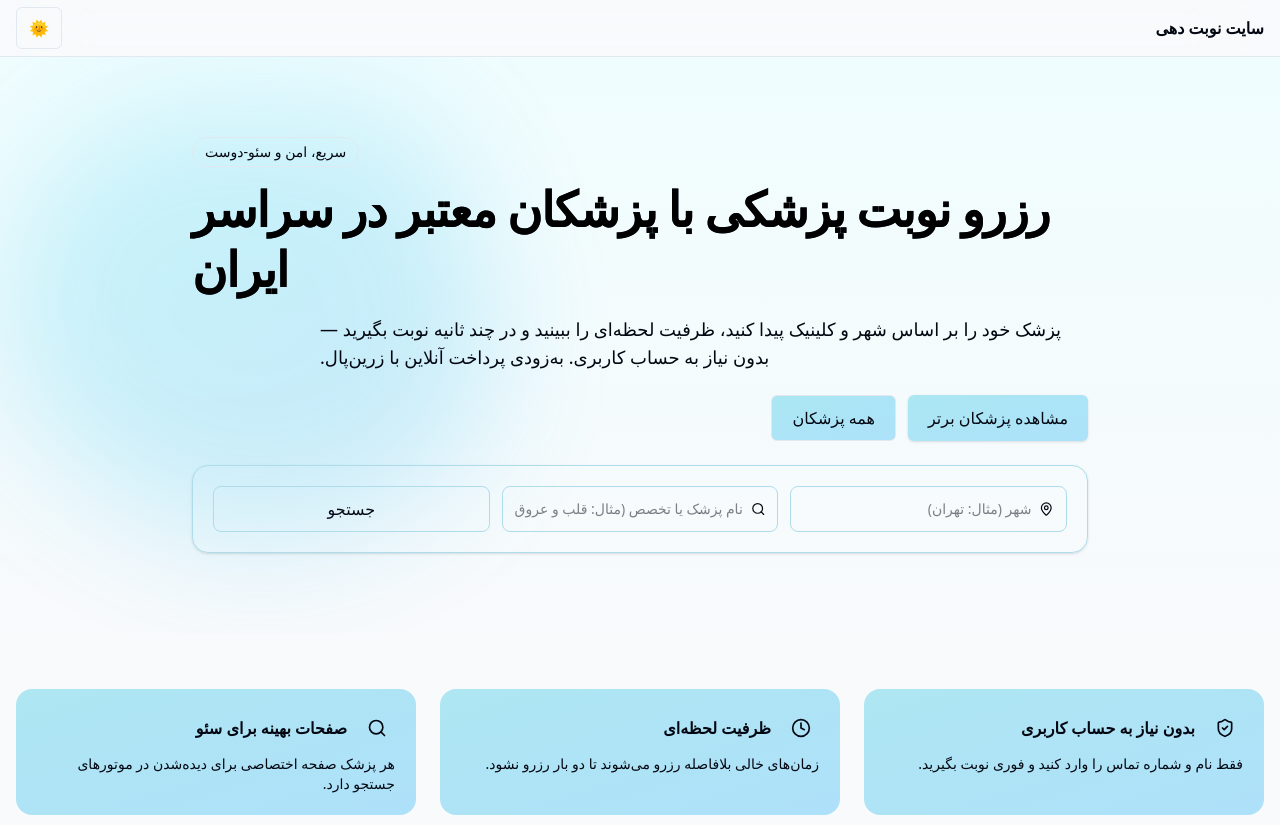
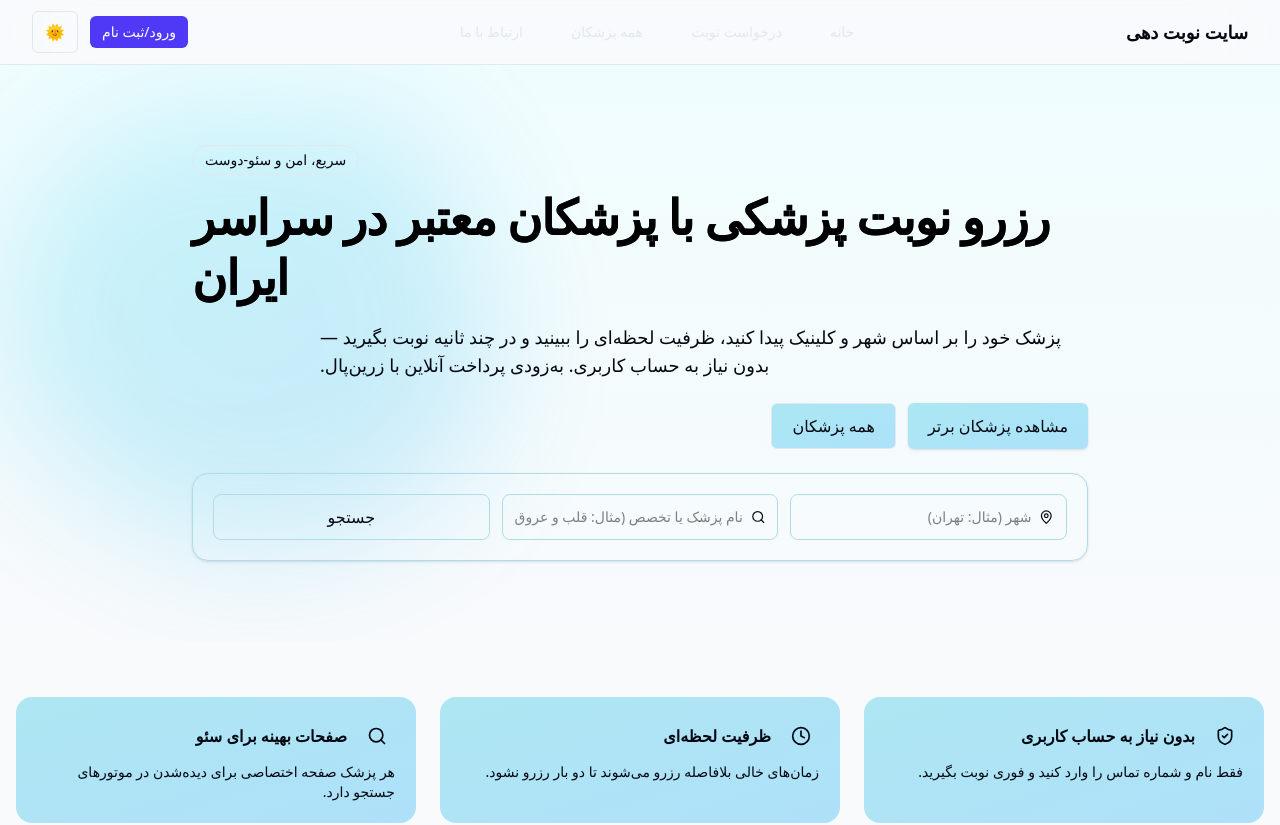
Before and after one commit to PooyaPayvar21/eyni, a Next.js app: page / in a window 1280 px wide. Shown: the top 825 px of the page. Built offline with nearby package versions, Linux system fonts and the light colour scheme; no server answers; the database is empty.

Commit message:
Editing Frontend (pooya)

```diff
--- a/src/app/layout.tsx
+++ b/src/app/layout.tsx
@@ -36,12 +36,33 @@ export default function RootLayout({
           enableSystem
           disableTransitionOnChange
         >
-          <header className="border-b sticky top-0 z-40 backdrop-blur-2xl supports-[backdrop-filter]:bg-background/60">
-            <div className="container mx-auto flex items-center justify-between h-14 px-4">
-              <Link href="/" className="font-semibold">
-                سایت نوبت دهی
-              </Link>
-              <ThemeToggle />
+          <header className="sticky top-0 z-50 border-b backdrop-blur-2xl supports-[backdrop-filter]:bg-background/60 dark:bg-amber-200">
+            <div className="container  mx-auto px-4 sm:px-6 lg:px-8">
+              <div className="flex items-center justify-between h-16">
+                {/* logo */}
+                <span className="flex font-semibold text-lg dark:text-blue-50">سایت نوبت دهی</span>
+                {/* Desktop Nav */}
+                <nav className="hidden md:flex items-center gap-6 ">
+                  <Link href="/" className="text-sm text-slate-200 dark:text-slate-300 hover:bg-white/50 hover:text-white dark:hover:bg-[#013C53] px-3 py-2 rounded-md transition">
+                    خانه
+                  </Link>
+                  <Link href="/request" className="text-sm text-slate-200 dark:text-slate-300 hover:bg-white/50 hover:text-white dark:hover:bg-[#013C53] px-3 py-2 rounded-md transition">
+                    درخواست نوبت
+                  </Link>
+                  <Link href="/doctors" className="text-sm text-slate-200 dark:text-slate-300 hover:bg-white/50 hover:text-white dark:hover:bg-[#013C53] px-3 py-2 rounded-md transition">
+                    همه پزشکان
+                  </Link>
+                  <Link href="/contact" className="text-sm text-slate-200 dark:text-slate-300 hover:bg-white/50 hover:text-white dark:hover:bg-[#013C53] px-3 py-2 rounded-md transition">
+                    ارتباط با ما                </Link>
+                </nav>
+                {/* actions */}
+                <div className="flex items-center gap-3">
+                  <Link href="/" className="hidden md:inline-block bg-indigo-600 hover:bg-indigo-500 text-white text-sm px-3 py-1.5 rounded-md transition">
+                    ورود/ثبت نام
+                  </Link>
+                  <ThemeToggle />
+                </div>
+              </div>
             </div>
           </header>
           <main>{children}</main>
--- a/src/app/page.tsx
+++ b/src/app/page.tsx
@@ -61,13 +61,13 @@ export default async function Home() {
             <div className="mt-6 flex flex-wrap gap-3 justify-center md:justify-start transition-all transform-0.1">
               <Link
                 href="#top-doctors"
-                className="inline-flex items-center justify-center rounded-md bg-gradient-to-br from-cyan-500/30 to-sky-500/30 px-5 py-2.5 text-primary-foreground font-medium shadow hover:bg-primary/90 w-full sm:w-auto hover:bg-[#B1DEEC] hover:scale-105"
+                className="inline-flex items-center justify-center rounded-md bg-gradient-to-br from-cyan-500/30 to-sky-500/30 px-5 py-2.5 text-primary-foreground font-medium shadow hover:bg-primary/90 w-full sm:w-auto hover:bg-[#093A4F] hover:scale-105"
               >
                 مشاهده پزشکان برتر
               </Link>
               <Link
                 href="/doctors"
-                className="inline-flex items-center bg-gradient-to-br from-cyan-500/30 to-sky-500/30 justify-center rounded-md border px-5 py-2.5 font-medium hover:bg-accent w-full sm:w-auto hover:bg-[#B1DEEC] hover:scale-105"
+                className="inline-flex items-center bg-gradient-to-br from-cyan-500/30 to-sky-500/30 justify-center rounded-md border px-5 py-2.5 font-medium hover:bg-accent w-full sm:w-auto hover:bg-[#093A4F] hover:scale-105"
               >
                 همه پزشکان
               </Link>
--- a/src/components/theme-toggle.tsx
+++ b/src/components/theme-toggle.tsx
@@ -24,7 +24,7 @@ export function ThemeToggle() {
   return (
     <button
       onClick={() => setTheme(isDark ? "light" : "dark")}
-      className="px-3 py-2 rounded-md border hover:bg-accent"
+      className="px-3 py-2 rounded-md border hover:bg-accent cursor-pointer"
       aria-label="Toggle theme"
     >
       {isDark ? "🌙" : "🌞"}
```
